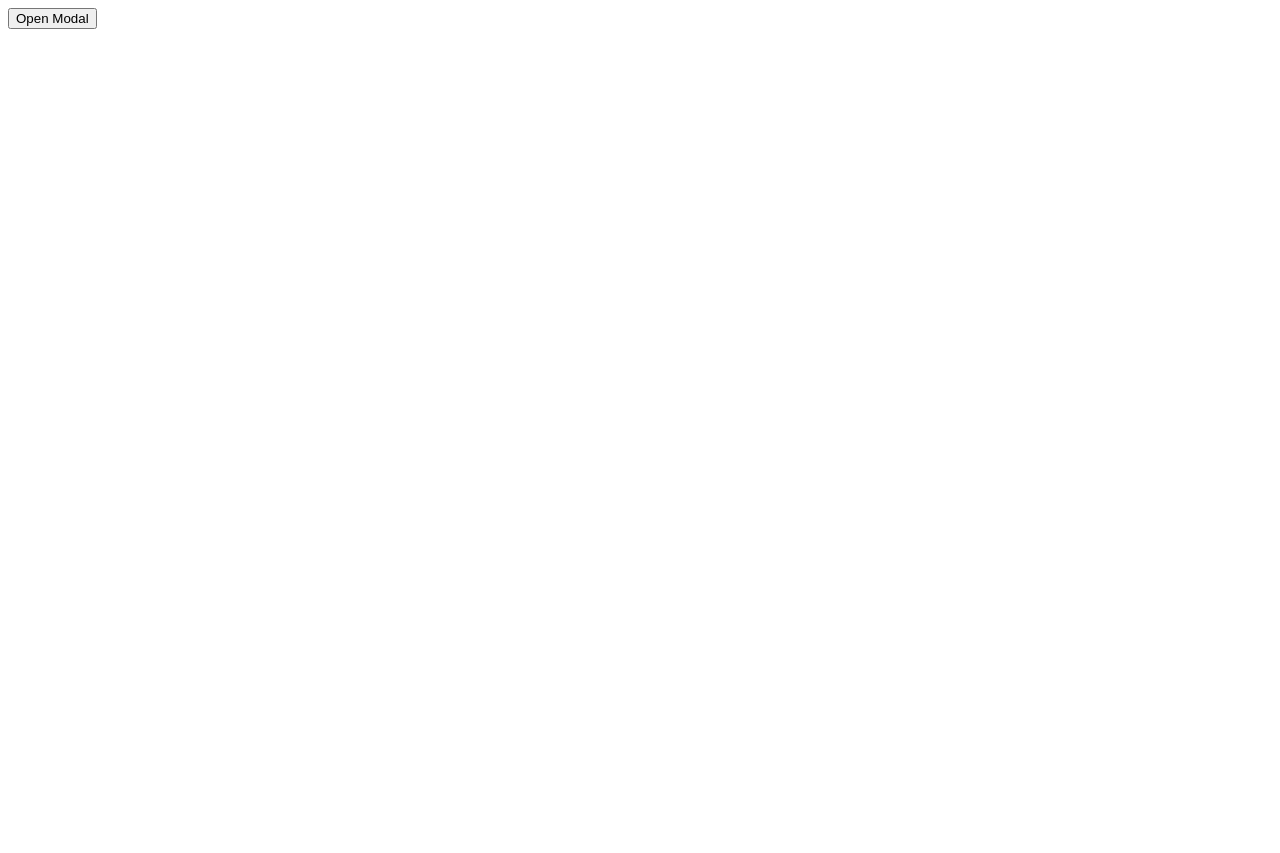
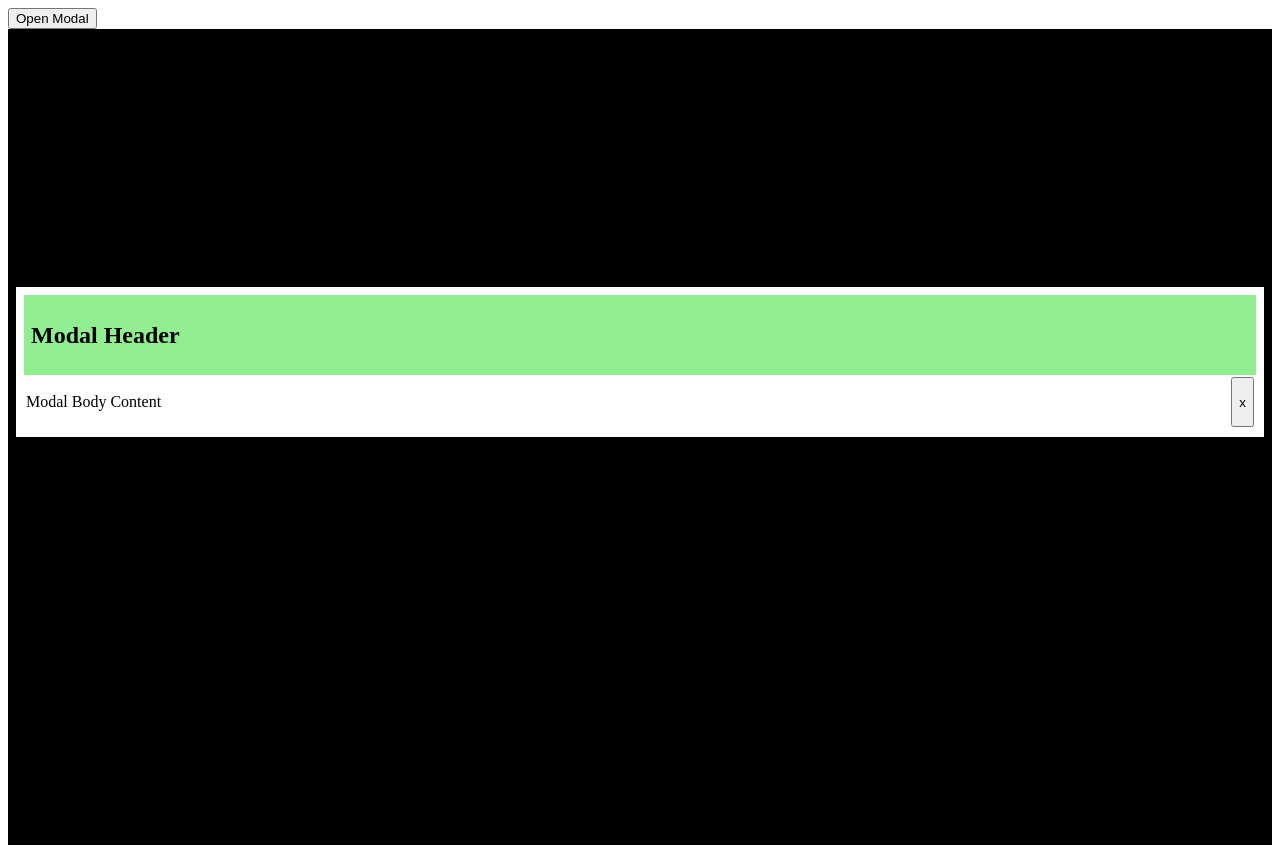
Before and after one commit to acciojob/css-modal-Juhi-Vyas, a website: page main.html in a window 1280 px wide. Both pictures are taken after a click on the button "Open Modal". Before the commit the page ends 800 px from the top, so only its background shows below. Drawn offline with Linux system fonts and the light colour scheme.

Commit message:
created a submission

```diff
--- a/main.html
+++ b/main.html
@@ -9,7 +9,7 @@
 <body>
 	<!-- the entire body must be written by student -->
 	<button id="openModal">Open Modal</button>
-	<div class="modal" >
+	<div class="modal" id="content">
 		<div class="modal-content" >
 			<div class="modal-header">
 				<h2>Modal Header</h2>
--- a/script.js
+++ b/script.js
@@ -1,7 +1,10 @@
-let modal = document.getElementById("modal")
-let btn1 = document.getElementById("openModal")
-let btn2 = document.getElementById("close-modal")
+let openBtn = document.getElementById("openModal")
+let modal = document.querySelector(".modal")
+let closeBtn = document.querySelector(".close-modal")
 
-btn1.addEventListener("click", () => {
-
+openBtn.addEventListener("click", () => {
+	modal.style.display = "block"
 })
+closeBtn.addEventListener("click", () => {
+	modal.style.display = "none"
+})
--- a/styles.css
+++ b/styles.css
@@ -1,8 +1,8 @@
 .modal{
-	background-color: gray;
+	background-color: black;
 	padding: 8px;
 	height: 100vh;
-	display:none;
+	display: none;
 }
 .modal-content{
 	margin-top: 20%;
```
